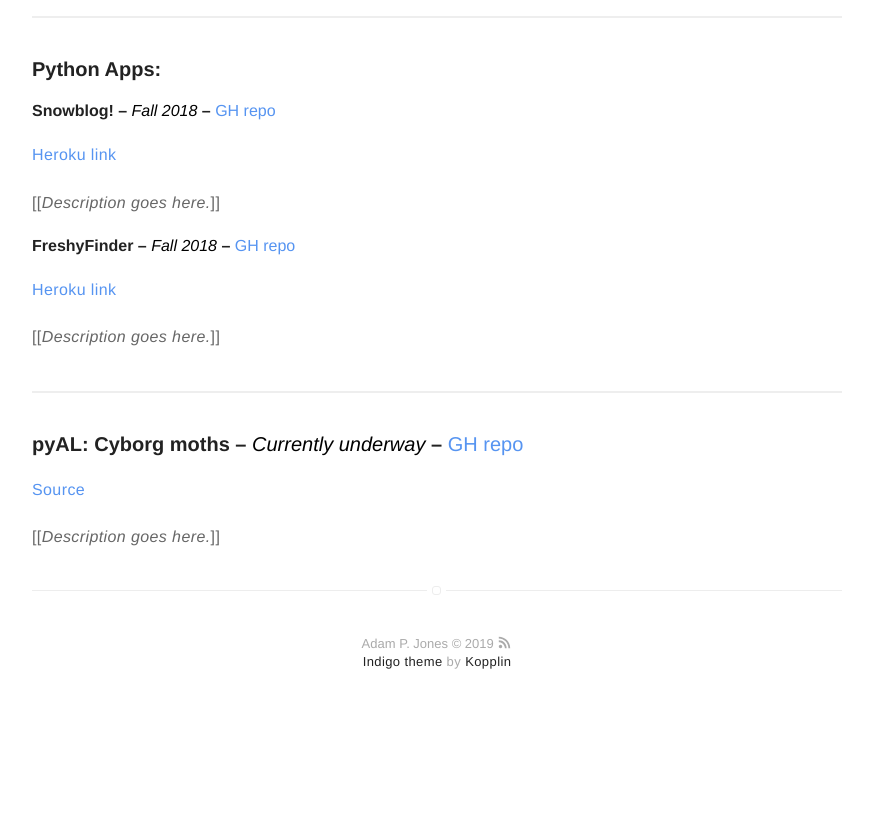
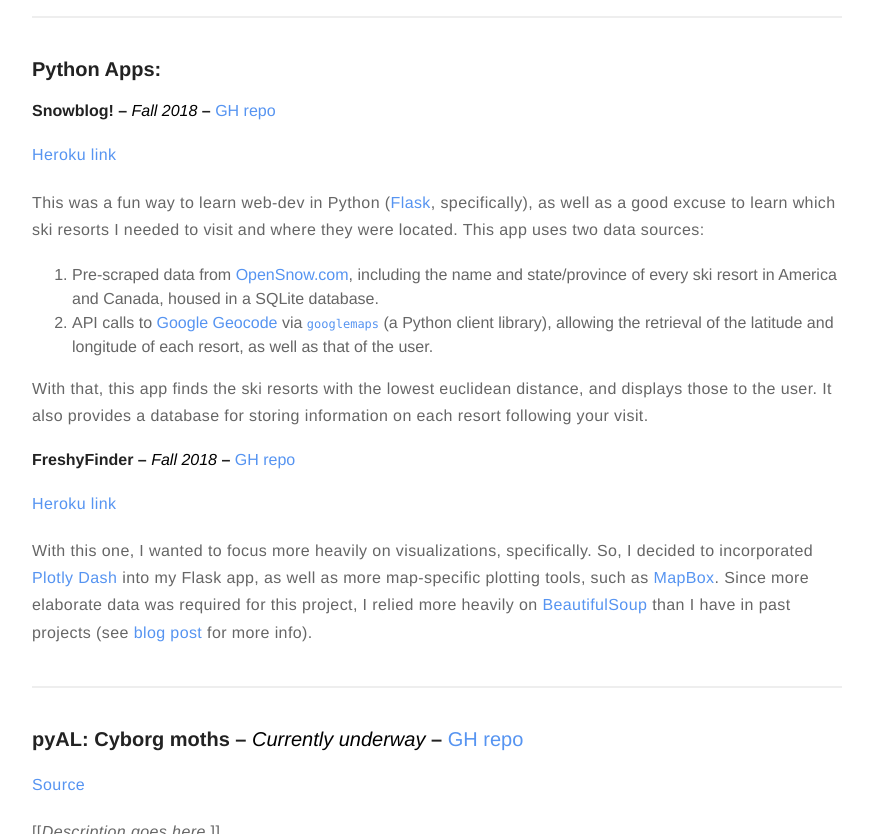
Before and after one commit to meccaLeccaHi/meccaLeccaHi.github.io, a Jekyll site: the page built from projects.md, in a window 1280 px wide and 900 px high, scrolled down 7662 px, cut to the strip 66-900 px from the top of the window. Shown: the whole strip, without its empty margins (203-1076 px from the left). Built offline with Jekyll 4.4.1, drawn with Linux system fonts in a browser that asks for light colours; before the commit the page ends 8461 px from its top, so only the background shows below that.

Commit message:
adding project descriptions

```diff
--- a/projects.md
+++ b/projects.md
@@ -100,14 +100,17 @@ Because this problem was *so* well suited to image classification, our models pe
 #### Snowblog! -- ***Fall 2018*** -- [GH repo](https://github.com/meccaLeccaHi/snowblog)
 [Heroku link](https://snowblogg.herokuapp.com/index)
 
-[[*Description goes here.*]]
+This was a fun way to learn web-dev in Python ([Flask](http://flask.pocoo.org/), specifically), as well as a good excuse to learn which ski resorts I needed to visit and where they were located.
+This app uses two data sources:
+1. Pre-scraped data from [OpenSnow.com](https://www.opensnow.com), including the name and state/province of every ski resort in America and Canada, housed in a SQLite database.
+2. API calls to [Google Geocode](https://developers.google.com/maps/documentation/geocoding/start) via [`googlemaps`](https://github.com/googlemaps/google-maps-services-python) (a Python client library), allowing the retrieval of the latitude and longitude of each resort, as well as that of the user.
 
+With that, this app finds the ski resorts with the lowest euclidean distance, and displays those to the user. It also provides a database for storing information on each resort following your visit.
 
 #### FreshyFinder -- ***Fall 2018*** -- [GH repo](https://github.com/meccaLeccaHi/snow_scraper)
 [Heroku link](https://snowscraper.herokuapp.com/)
 
-[[*Description goes here.*]]
-
+With this one, I wanted to focus more heavily on visualizations, specifically. So, I decided to incorporated [Plotly Dash](Plotly Dash) into my Flask app, as well as more map-specific plotting tools, such as [MapBox](MapBox). Since more elaborate data was required for this project, I relied more heavily on [BeautifulSoup]() than I have in past projects (see [blog post](./webscraping/) for more info).
 
 ---
 
```
